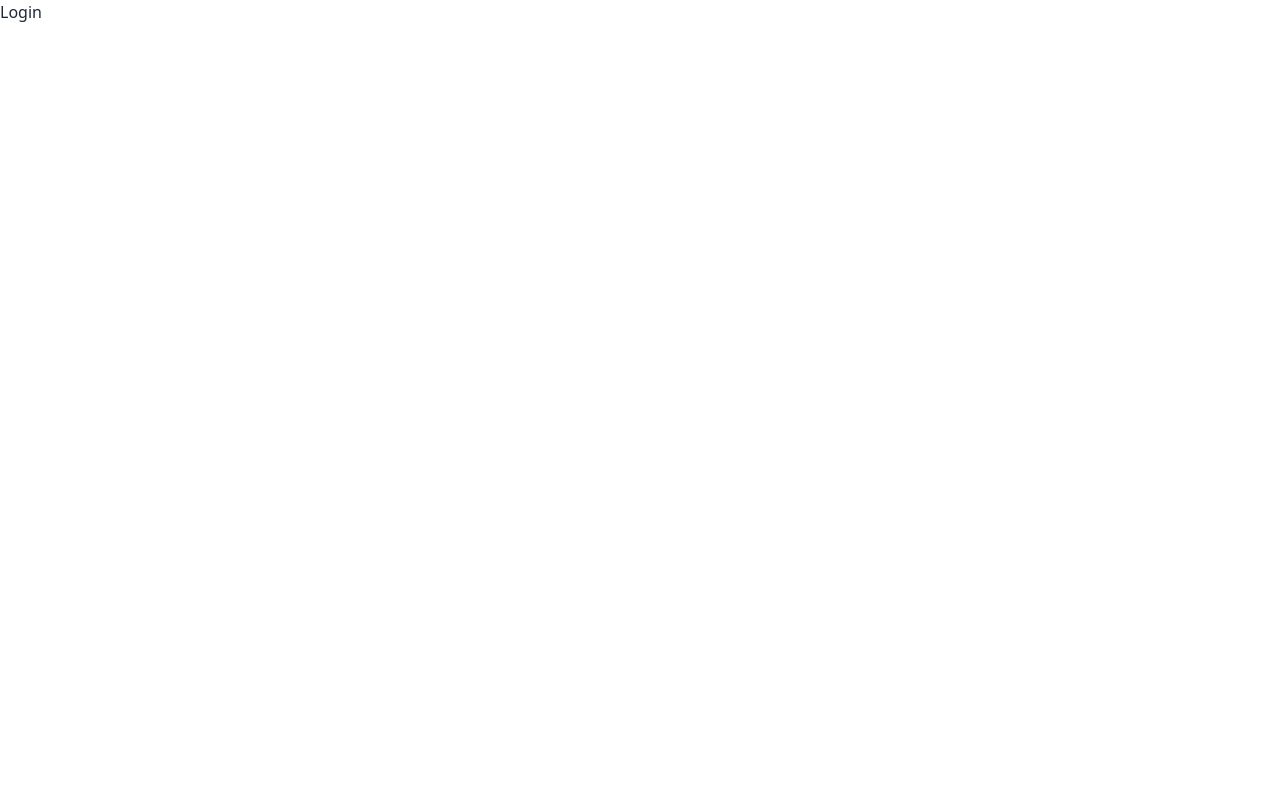
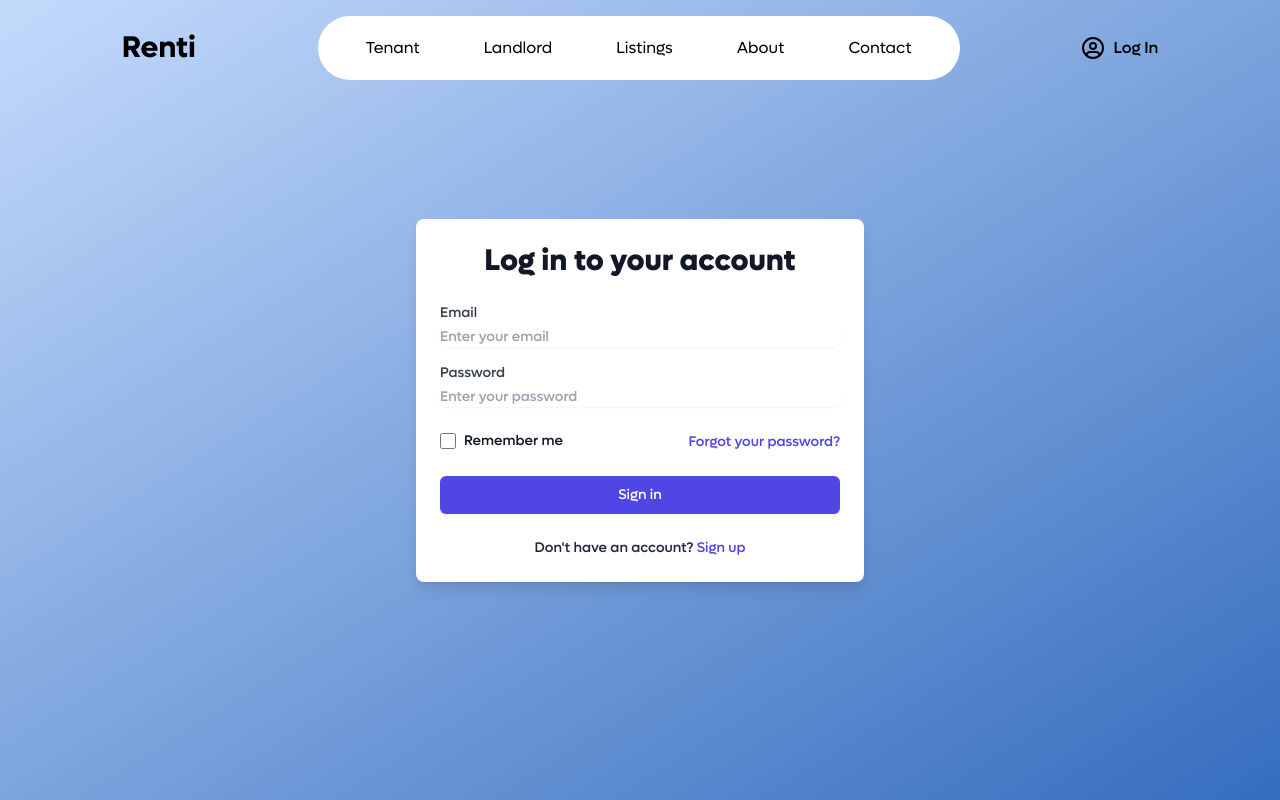
Before and after one commit to RentiDev/Renti, a Next.js app: page /login in a window 1280 px wide. Built offline with nearby package versions, Linux system fonts and the light colour scheme.

Commit message:
login UI

```diff
--- /dev/null
+++ b/src/components/Login/LoginWindow.tsx
@@ -0,0 +1,80 @@
+import Link from "next/link";
+
+const LoginWindow = () => {
+    const handleLoginFormSubmit = (e) => {
+      e.preventDefault();
+      // Add your login form submission logic here
+    };
+
+    return (
+      <div className="flex justify-center items-center fixed inset-0 bg-gradient-to-br from-[#C4DAFC] to-[#356dbe]">
+        <div className="w-full max-w-md p-6 bg-white rounded-lg shadow-lg">
+          <h2 className="text-3xl font-lufgaExtraBold text-gray-900 text-center mb-6">
+            Log in to your account
+          </h2>
+          <form onSubmit={handleLoginFormSubmit}>
+            <div className="mb-4">
+              <label htmlFor="email" className="block text-sm font-lufgaMedium text-gray-700">
+                Email
+              </label>
+              <input
+                type="email"
+                id="email"
+                name="email"
+                className="mt-1 block w-full border-gray-300 font-lufgaMedium rounded-md shadow-sm focus:ring-indigo-500 focus:border-indigo-500 sm:text-sm"
+                placeholder="Enter your email"
+                required
+              />
+            </div>
+            <div className="mb-6">
+              <label htmlFor="password" className="block text-sm font-lufgaMedium text-gray-700">
+                Password
+              </label>
+              <input
+                type="password"
+                id="password"
+                name="password"
+                className="mt-1 block w-full border-gray-300 font-lufgaMedium rounded-md shadow-sm focus:ring-indigo-500 focus:border-indigo-500 sm:text-sm"
+                placeholder="Enter your password"
+                required
+              />
+            </div>
+            <div className="flex items-center justify-between">
+              <div className="flex items-center">
+                <input
+                  type="checkbox"
+                  id="rememberMe"
+                  name="rememberMe"
+                  className="h-4 w-4 text-indigo-600 focus:ring-indigo-500 border-gray-300 rounded"
+                />
+                <label htmlFor="rememberMe" className="ml-2 block text-sm font-lufgaMedium text-gray-900">
+                  Remember me
+                </label>
+              </div>
+              <div className="text-sm">
+                <a href="#" className="font-lufgaMedium text-indigo-600 hover:text-indigo-500">
+                  Forgot your password?
+                </a>
+              </div>
+            </div>
+            <div className="mt-6">
+              <button
+                type="submit"
+                className="w-full py-2 px-4 border border-transparent rounded-md shadow-sm text-sm font-lufgaMedium text-white bg-indigo-600 hover:bg-indigo-700 focus:outline-none focus:ring-2 focus:ring-offset-2 focus:ring-indigo-500"
+              >
+                Sign in
+              </button>
+            </div>
+          </form>
+          <div className="mt-6 font-lufgaMedium text-sm text-center">
+            Don't have an account?{" "}
+            <Link href="/signup" className="font-lufgaMedium text-indigo-600 hover:text-indigo-500">
+              Sign up
+            </Link>
+          </div>
+        </div>
+      </div>
+    );
+  };
+
+  export default LoginWindow;
--- a/src/pages/login.tsx
+++ b/src/pages/login.tsx
@@ -1,12 +1,22 @@
 import { type NextPage } from "next";
 import Head from "next/head";
 import Layout from "../components/Layout";
+import LoginWindow from "../components/Login/LoginWindow";
+
 
 const Login: NextPage = () => {
+
     return (
-        <>
-            <h1>Login</h1>
-        </>
+      <>
+        <Head>
+          <title>Login | Renti</title>
+        </Head>
+        <Layout>
+          <main>
+            <LoginWindow />
+          </main>
+        </Layout>
+      </>
     );
   };
 
```
